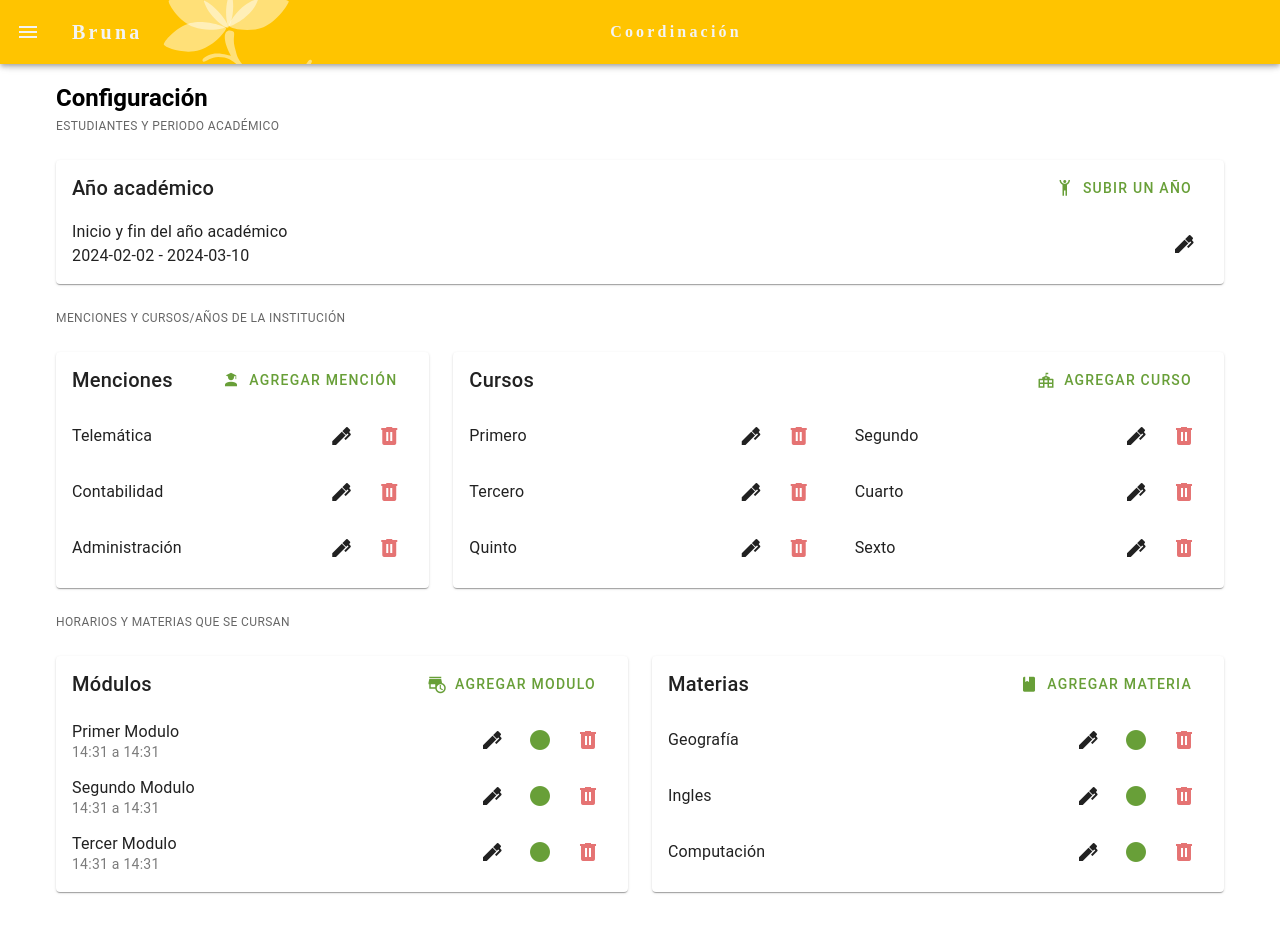
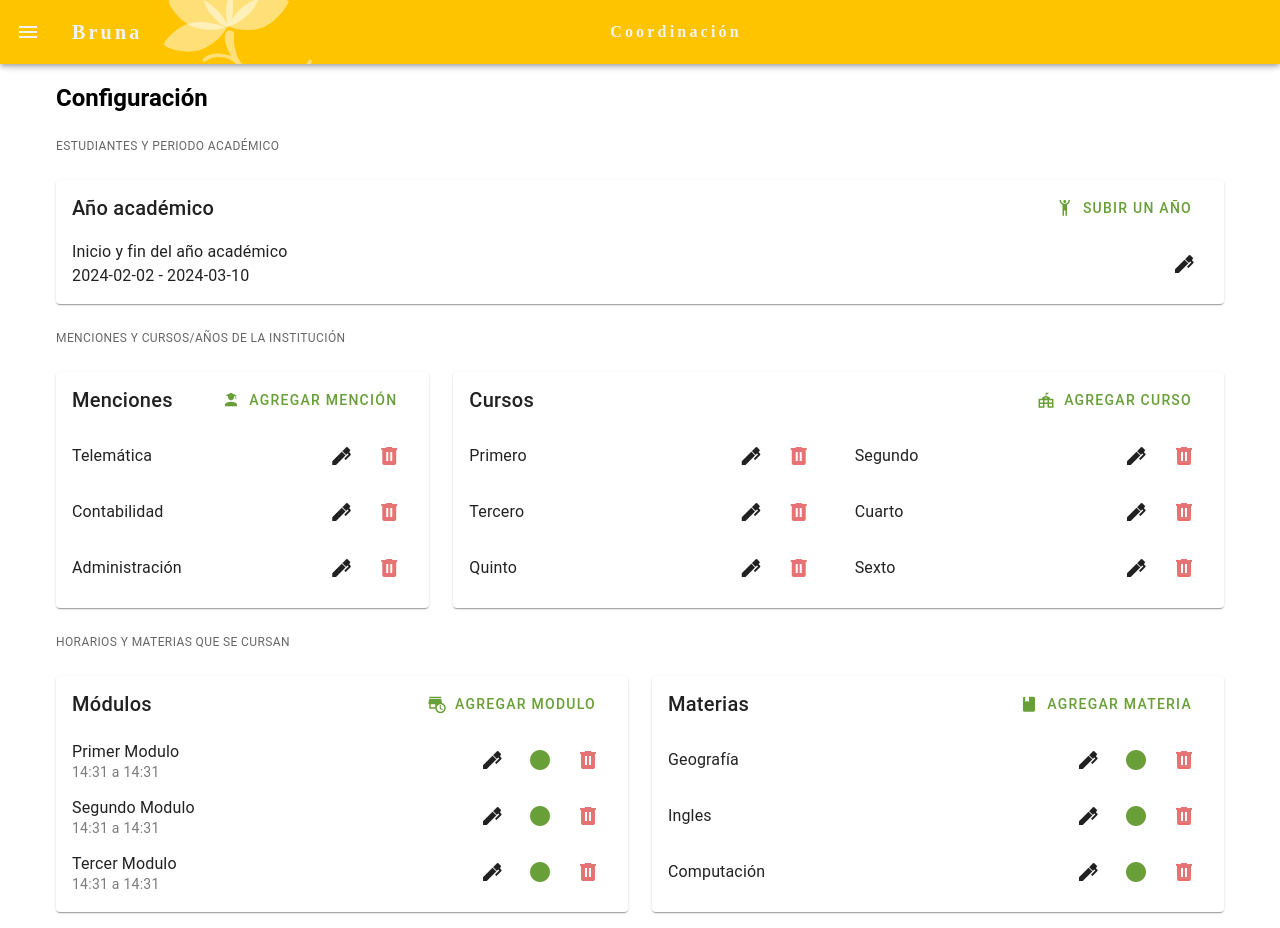
Before and after one commit to Bruna-team/Brunapp, a Vue app: page /configuracion in a window 1280 px wide. Built offline with nearby package versions, Linux system fonts and the light colour scheme; a web font is replaced by a local one.

Commit message:
Agregado margin top a configuraciones

```diff
--- a/src/views/VistaConfiguracion.vue
+++ b/src/views/VistaConfiguracion.vue
@@ -120,7 +120,7 @@ function AgregarCurso() {
   <v-container>
     <h2 class="flex-fill">Configuración</h2>
     <v-sheet color="transparent" class="d-flex flex-wrap align-start">
-      <v-row>
+      <v-row class="mt-2">
         <v-col cols="12">
           <p class="text-caption text-uppercase text-medium-emphasis my-0">Estudiantes y periodo académico</p>
         </v-col>
```
